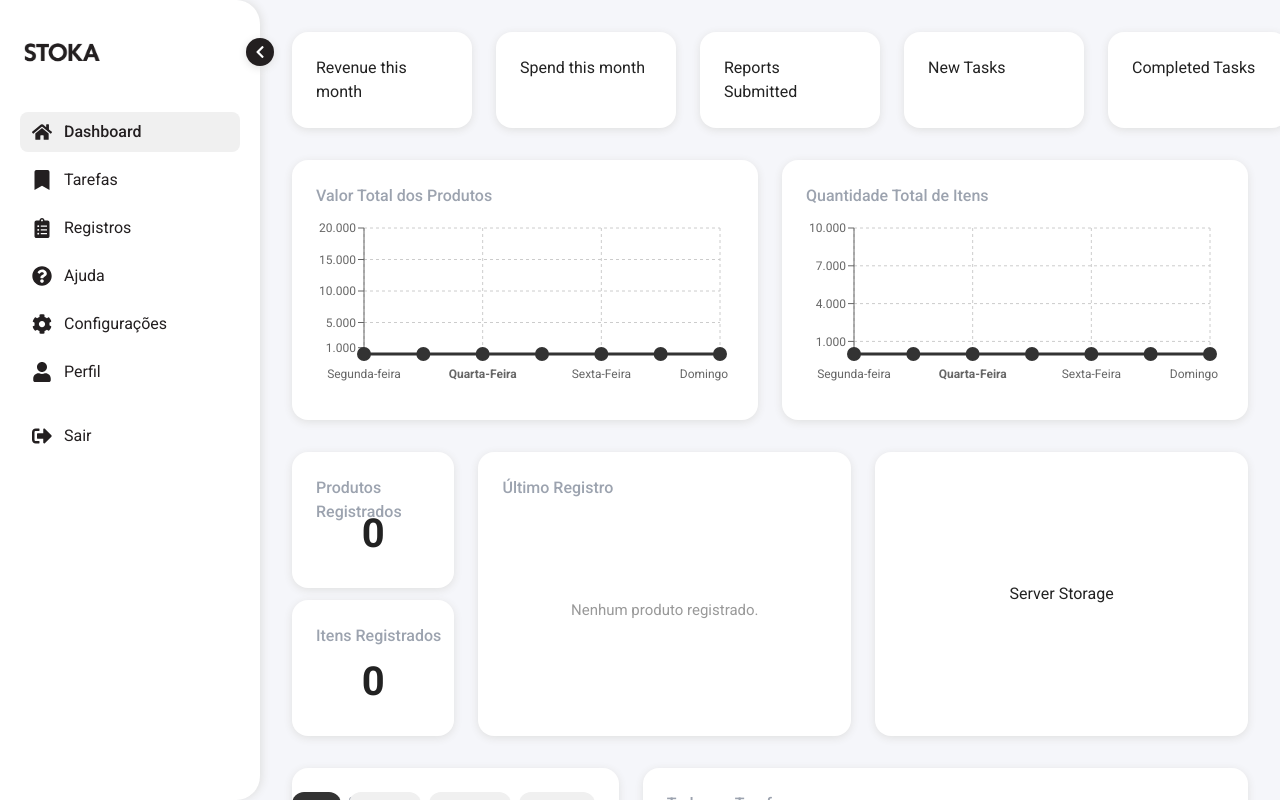
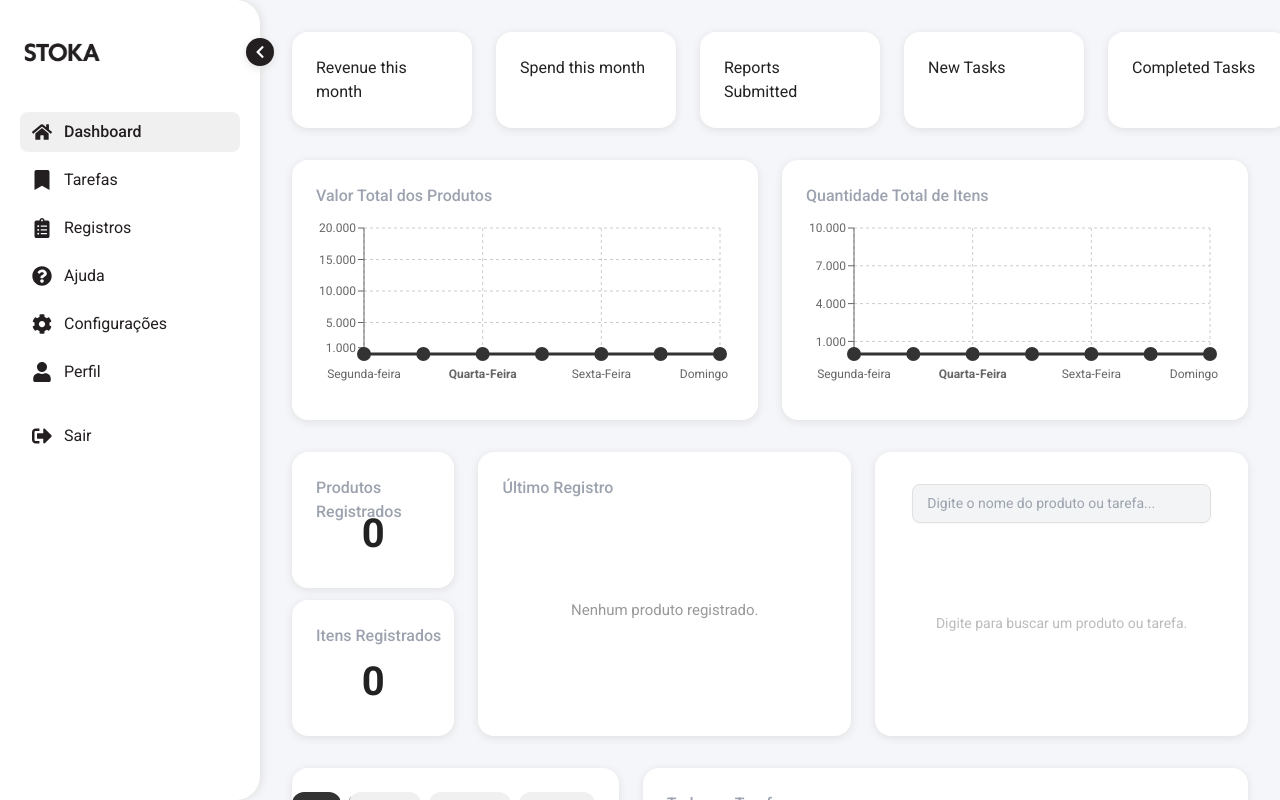
Before and after one commit to goncalvespedrogom/Plataform-Stoka, a Next.js app: page / in a window 1280 px wide. Built offline with nearby package versions, Linux system fonts and the light colour scheme.

Commit message:
Add funcionalidade no dashboard

```diff
--- a/src/components/sections/dashboard/DashboardSection.tsx
+++ b/src/components/sections/dashboard/DashboardSection.tsx
@@ -115,6 +115,27 @@ const DashboardSection = () => {
     }
     return null;
   };
+
+  const [searchTerm, setSearchTerm] = useState('');
+  const [searchResult, setSearchResult] = useState<{ type: 'produto' | 'tarefa'; data: any } | null>(null);
+
+  useEffect(() => {
+    if (searchTerm.trim() === '') {
+      setSearchResult(null);
+      return;
+    }
+
+    const productMatch = products.find(p => p.name.toLowerCase().includes(searchTerm.toLowerCase()));
+    const taskMatch = tasks.find(t => t.title.toLowerCase().includes(searchTerm.toLowerCase()));
+
+    if (productMatch) {
+      setSearchResult({ type: 'produto', data: productMatch });
+    } else if (taskMatch) {
+      setSearchResult({ type: 'tarefa', data: taskMatch });
+    } else {
+      setSearchResult(null);
+    }
+  }, [searchTerm, products, tasks]);
 
   return (
     <div style={{ display: 'flex', flexDirection: 'column', gap: '32px' }}>
@@ -261,8 +282,100 @@ const DashboardSection = () => {
           )}
         </div>
         {/* Server Storage com mesmo tamanho do Último Registro */}
-        <div style={{ background: '#fff', borderRadius: 16, padding: 24, flex: 2, minHeight: 200, boxShadow: '0 2px 8px #e0e0e0', display: 'flex', alignItems: 'center', justifyContent: 'center' }}>
-          Server Storage
+        <div style={{ background: '#fff', borderRadius: 16, padding: 24, flex: 2, minHeight: 200, boxShadow: '0 2px 8px #e0e0e0', display: 'flex', flexDirection: 'column', alignItems: 'center', justifyContent: 'flex-start', position: 'relative' }}>
+          {/* Input de busca */}
+          <input
+            type="text"
+            placeholder="Digite o nome do produto ou tarefa..."
+            value={searchTerm}
+            onChange={e => setSearchTerm(e.target.value)}
+            style={{
+              marginTop: 8,
+              width: '92%',
+              maxWidth: 'none',
+              padding: '8px 14px',
+              borderRadius: 8,
+              border: '1px solid #e0e0e0',
+              fontSize: 14,
+              outline: 'none',
+              boxSizing: 'border-box',
+              marginBottom: 12,
+              background: '#f3f4f6', // cinza claro
+              color: '#333',
+              transition: 'box-shadow 0.2s, border 0.2s',
+              boxShadow: '0 1px 2px rgba(0,0,0,0.03)'
+            }}
+          />
+          {/* Resultado da busca */}
+          {searchTerm.trim() === '' ? (
+            <div style={{
+              display: 'flex',
+              flexDirection: 'column',
+              alignItems: 'center',
+              justifyContent: 'center',
+              height: '100%',
+              width: '100%',
+              flex: 1
+            }}>
+              <span style={{ color: '#bbb', fontSize: 14 }}>Digite para buscar um produto ou tarefa.</span>
+            </div>
+          ) : (
+            searchResult ? (
+              searchResult.type === 'produto' ? (
+                // Produto encontrado
+                <div style={{ background: '#f8f9fa', borderRadius: 8, marginTop: 10, padding: '18px 32px', width: '100%', boxSizing: 'border-box', display: 'flex', flexDirection: 'column', alignItems: 'flex-start', boxShadow: '0 1px 4px #e0e0e0' }}>
+                  <span style={{ fontWeight: 600, fontSize: 18, color: '#333', marginBottom: 6 }}>{searchResult.data.name}</span>
+                  <span style={{ color: '#666', fontSize: 14, lineHeight: 1.5 }}>{searchResult.data.description || <span style={{ color: '#bbb' }}>Sem descrição.</span>}</span>
+                  <div style={{ display: 'flex', justifyContent: 'space-between', alignItems: 'flex-end', margin: '24px 0 0 0', width: '100%' }}>
+                    <div style={{ flex: 1, display: 'flex', flexDirection: 'column', alignItems: 'center', minWidth: 0 }}>
+                      <LuWeight size={20} color="#9ca3af" style={{ marginBottom: 2, strokeWidth: 2.5 }} />
+                      <span style={{ color: '#363636', fontWeight: 500, fontSize: 17, marginTop: 2 }}>{searchResult.data.quantity}</span>
+                      <span style={{ color: '#888', fontSize: 13, marginTop: 2 }}>Quantidade</span>
+                    </div>
+                    <div style={{ flex: 1, display: 'flex', flexDirection: 'column', alignItems: 'center', minWidth: 0 }}>
+                      <MdOutlineLocalOffer size={22} color="#9ca3af" style={{ marginBottom: 2 }} />
+                      <span style={{ color: '#363636', fontWeight: 500, fontSize: 17, marginTop: 2 }}>{formatarReal(searchResult.data.unitPrice)}</span>
+                      <span style={{ color: '#888', fontSize: 13, marginTop: 2 }}>Valor Unitário</span>
+                    </div>
+                    <div style={{ flex: 1, display: 'flex', flexDirection: 'column', alignItems: 'center', minWidth: 0 }}>
+                      <HiOutlineCurrencyDollar size={22} color="#9ca3af" style={{ marginBottom: 2 }} />
+                      <span style={{ color: '#363636', fontWeight: 500, fontSize: 17, marginTop: 2 }}>{formatarReal(searchResult.data.unitPrice * searchResult.data.quantity)}</span>
+                      <span style={{ color: '#888', fontSize: 13, marginTop: 2 }}>Valor Total</span>
+                    </div>
+                    <div style={{ flex: 1, display: 'flex', flexDirection: 'column', alignItems: 'center', minWidth: 0 }}>
+                      <svg width="22" height="22" fill="none" viewBox="0 0 24 24" style={{ marginBottom: 2 }}><rect x="3" y="4" width="18" height="18" rx="4" stroke="#9ca3af" strokeWidth="2"/><path d="M16 2v4M8 2v4M3 10h18" stroke="#9ca3af" strokeWidth="2" strokeLinecap="round"/></svg>
+                      <span style={{ color: '#363636', fontWeight: 500, fontSize: 17, marginTop: 2 }}>{new Date(searchResult.data.date).toLocaleDateString('pt-BR')}</span>
+                      <span style={{ color: '#888', fontSize: 13, marginTop: 2 }}>Data</span>
+                    </div>
+                  </div>
+                </div>
+              ) : (
+                // Tarefa encontrada
+                <div style={{ background: '#f8f9fa', borderRadius: 8, marginTop: 10, padding: '18px 32px', width: '100%', boxSizing: 'border-box', display: 'flex', flexDirection: 'column', alignItems: 'flex-start', boxShadow: '0 1px 4px #e0e0e0' }}>
+                  <span style={{ fontWeight: 600, fontSize: 18, color: '#333', marginBottom: 6 }}>{searchResult.data.title}</span>
+                  <span style={{ color: '#666', fontSize: 14, lineHeight: 1.5 }}>{searchResult.data.description || <span style={{ color: '#bbb' }}>Sem descrição.</span>}</span>
+                  <div style={{ display: 'flex', gap: 24, marginTop: 18 }}>
+                    <span style={{ padding: '4px 8px', borderRadius: 12, fontSize: 13, fontWeight: 'bold', background: searchResult.data.status === 'concluída' ? '#4CAF50' : searchResult.data.status === 'em_andamento' ? '#FF9800' : '#F44336', color: '#fff' }}>
+                      {searchResult.data.status === 'concluída' ? 'Concluída' : searchResult.data.status === 'em_andamento' ? 'Em Andamento' : 'Pendente'}
+                    </span>
+                    <span style={{ padding: '4px 8px', borderRadius: 12, fontSize: 13, fontWeight: 'bold', background: searchResult.data.priority === 'alta' ? '#F44336' : searchResult.data.priority === 'média' ? '#FF9800' : '#4CAF50', color: '#fff' }}>
+                      {searchResult.data.priority.charAt(0).toUpperCase() + searchResult.data.priority.slice(1)}
+                    </span>
+                  </div>
+                  <div style={{ fontSize: 13, color: '#999', marginTop: 12 }}>
+                    Criada em: {new Date(searchResult.data.createdAt).toLocaleDateString('pt-BR')}
+                    {searchResult.data.dueDate && (
+                      <span style={{ marginLeft: 16 }}>
+                        Prazo: {new Date(searchResult.data.dueDate).toLocaleDateString('pt-BR')}
+                      </span>
+                    )}
+                  </div>
+                </div>
+              )
+            ) : (
+              <span style={{ color: '#999', fontSize: 15, marginTop: 32 }}>Nenhum produto ou tarefa encontrado.</span>
+            )
+          )}
         </div>
       </div>
       {/* Tarefas e Nova Box */}
```
